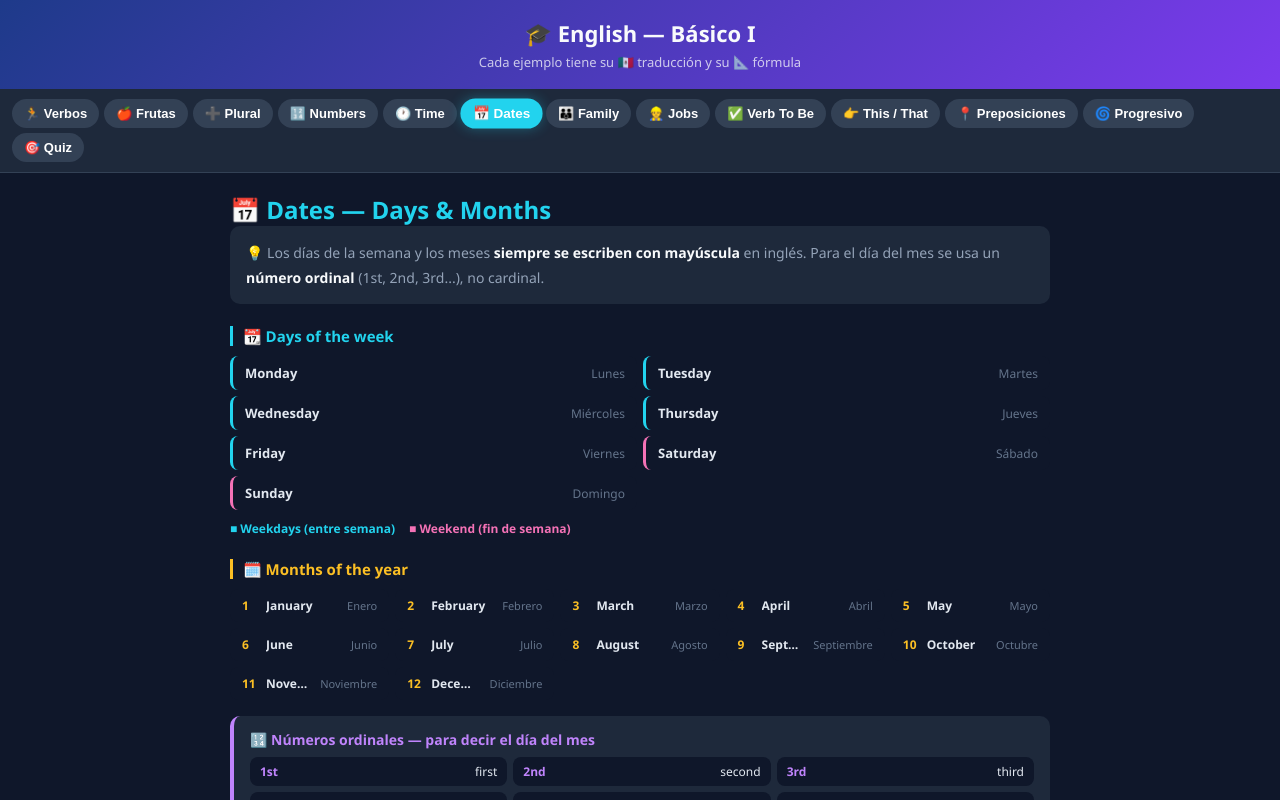
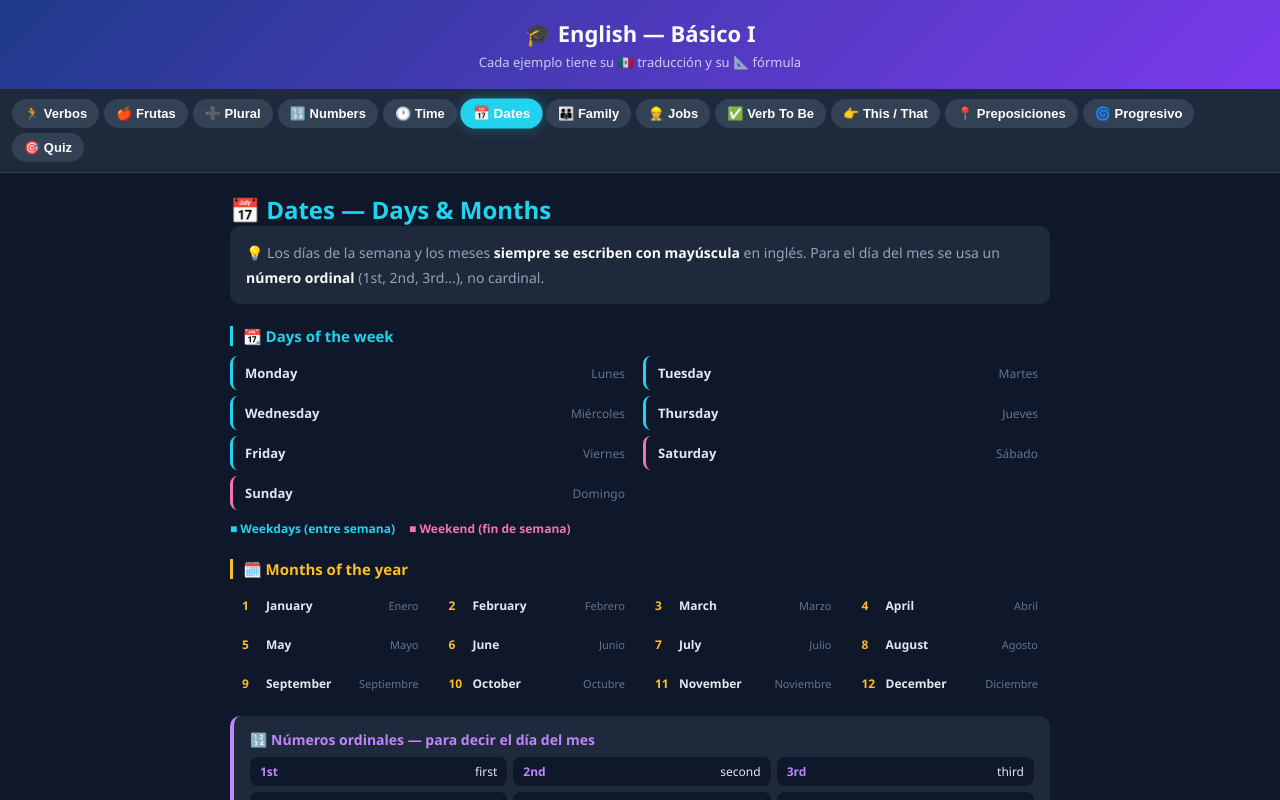
Before and after one commit to Octavillt/learninglesoivt, a React (Vite) app: page / in a window 1280 px wide. Both pictures are taken after a click on the button "📅 Dates". Shown: the top 800 px of the page. Built offline with nearby package versions, Linux system fonts and the light colour scheme.

Commit message:
fix Se corrigen los espacios para la visualización correcta de los meses de año

```diff
--- a/src/features/dates/DatesSection.jsx
+++ b/src/features/dates/DatesSection.jsx
@@ -29,12 +29,12 @@ export default function DatesSection() {
       </div>
 
       <SectionTitle color="#fbbf24">🗓️ Months of the year</SectionTitle>
-      <div style={{ display: "grid", gridTemplateColumns: "repeat(auto-fit, minmax(140px, 1fr))", gap: "6px", marginBottom: "16px" }}>
+      <div style={{ display: "grid", gridTemplateColumns: "repeat(auto-fit, minmax(170px, 1fr))", gap: "6px", marginBottom: "16px" }}>
         {MONTHS.map(([en, es], i) => (
           <div key={en} style={{ background: "#0f172a", borderRadius: "8px", padding: "8px 12px", display: "flex", justifyContent: "space-between", alignItems: "center", gap: "8px", minWidth: 0 }}>
             <span style={{ color: "#fbbf24", fontWeight: 800, fontSize: "12px", minWidth: "16px", flexShrink: 0 }}>{i + 1}</span>
-            <span style={{ color: "#e2e8f0", fontWeight: 700, fontSize: "12px", flex: 1, textAlign: "left", overflow: "hidden", textOverflow: "ellipsis", whiteSpace: "nowrap" }}>{en}</span>
-            <span style={{ color: "#64748b", fontSize: "11px", flexShrink: 0 }}>{es}</span>
+            <span style={{ color: "#e2e8f0", fontWeight: 700, fontSize: "12px", flex: 1, textAlign: "left", whiteSpace: "nowrap" }}>{en}</span>
+            <span style={{ color: "#64748b", fontSize: "11px", flexShrink: 0, overflow: "hidden", textOverflow: "ellipsis", whiteSpace: "nowrap", maxWidth: "70px" }}>{es}</span>
           </div>
         ))}
       </div>
```
